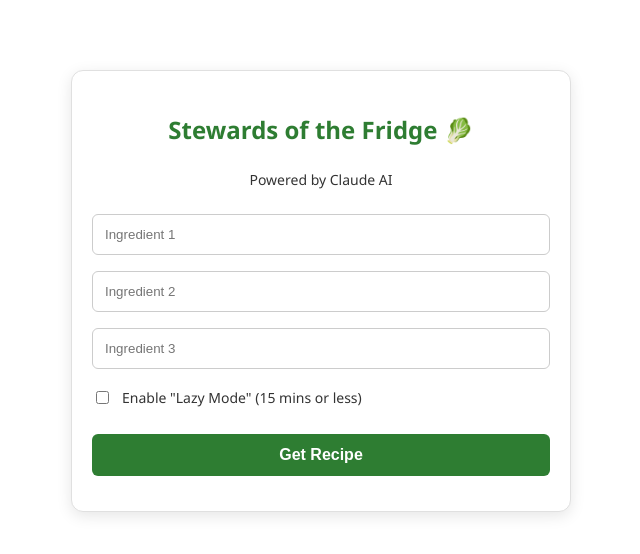
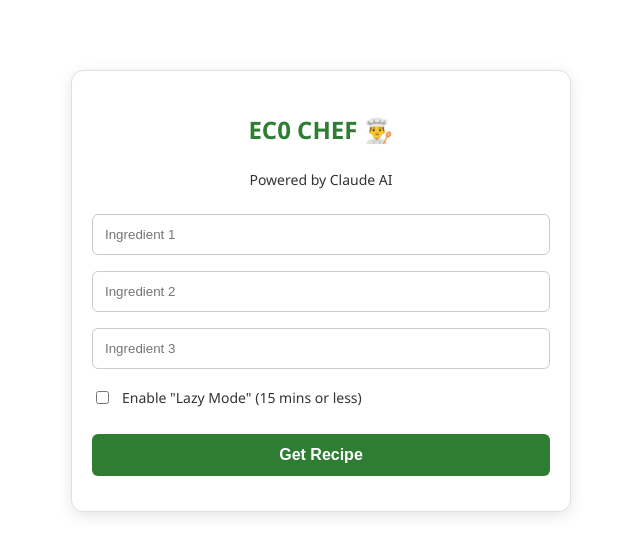
Before and after one commit to mahendra-glitch/waste-to-meal-bot, a website: page index.html in a window 1280 px wide. Shown: the whole page, without its empty margins (319-959 px from the left). Drawn offline with Linux system fonts and the light colour scheme.

Commit message:
Update index.html

```diff
--- a/index.html
+++ b/index.html
@@ -20,7 +20,7 @@
 <body>
 
     <div class="card">
-        <h2>Stewards of the Fridge 🥬</h2>
+        <h2>EC0 CHEF 👨‍🍳</h2>
         <p style="text-align: center; font-size: 14px;">Powered by Claude AI</p>
 
         <input type="text" id="ing1" placeholder="Ingredient 1">
```
